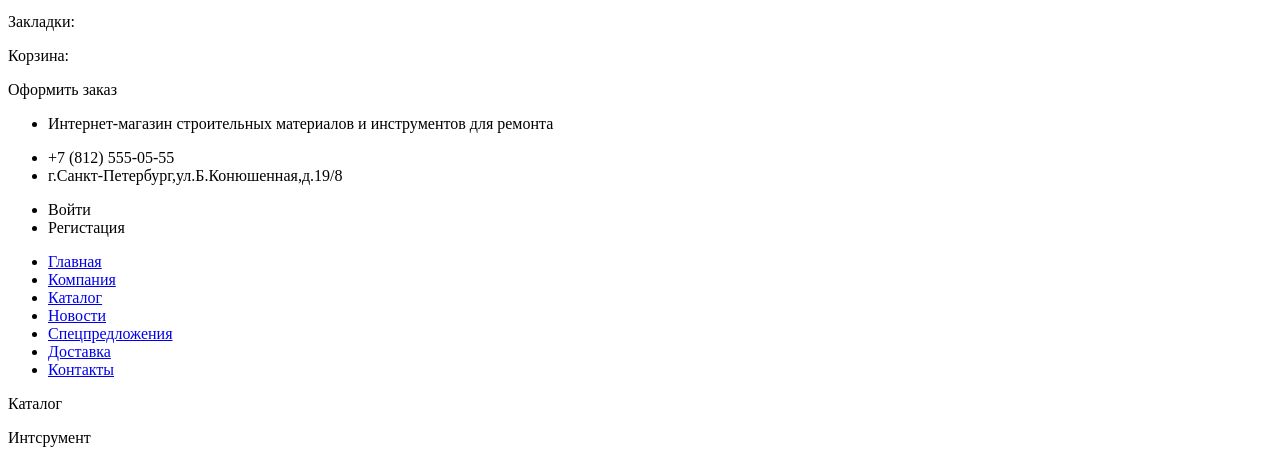
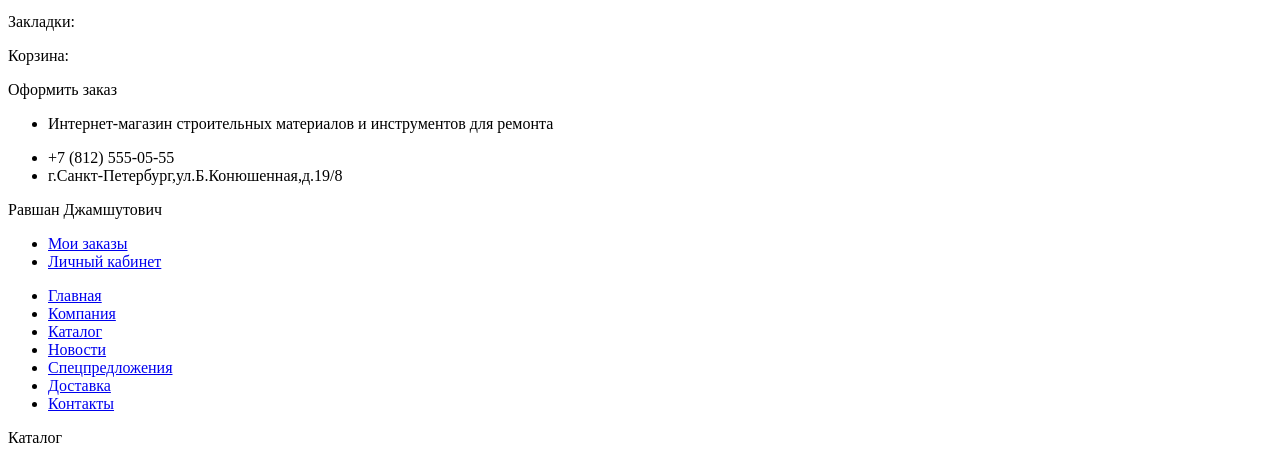
Before and after one commit to Unlock0451/559357-technomart, a plain HTML site: page catalog.html in a window 1280 px wide. Shown: the part 92-552 px from the top of the page. Drawn offline with Linux system fonts and the light colour scheme.

Commit message:
Маленькое исправление разметки каталога

```diff
--- a/catalog.html
+++ b/catalog.html
@@ -33,11 +33,13 @@
         <li>г.Санкт-Петербург,ул.Б.Конюшенная,д.19/8</li>
       </ul>
     </section>
-    <section class=authorization">
+    <section class=authorizatized">
+      <div class="person-link">Равшан Джамшутович</div>
       <ul>
-        <li class="sign-in-link">Войти</li>
-        <li>Регистация</li>
+        <li><a href="my-orders.html" class="underline">Мои заказы</a></li>
+        <li><a href="cabinnet.html" class="underline">Личный кабинет</a></li>
       </ul>
+    </section>
     </section>
       <nav class="header-site-navigation">
         <ul>
```
Also changed, not shown: 1 other file.
